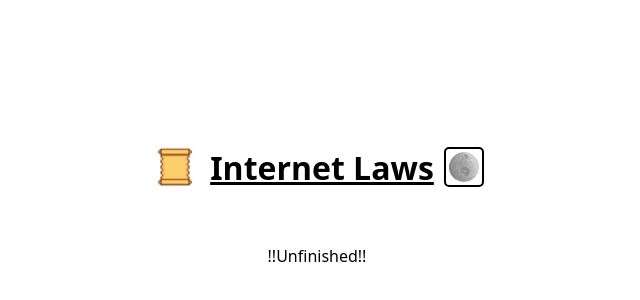
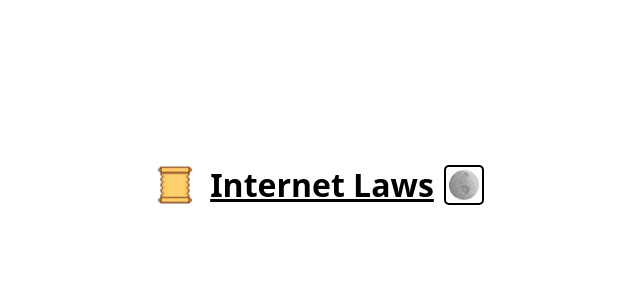
Before and after one commit to textdev-0/internet-rules, a website: page main/laws.html in a window 1280 px wide. Shown: the part 200-500 px from the top of the page, without its empty margins (323-963 px from the left). Drawn offline with Linux system fonts and the light colour scheme.

Commit message:
Changes to be committed: modified:   main/laws.html

```diff
--- a/main/laws.html
+++ b/main/laws.html
@@ -44,7 +44,7 @@
 </div>
 
 <div class="laws-container">
-    <p>!!Unfinished!!</p>
+    <p> </p>
 </div>
 
 <script>
```
